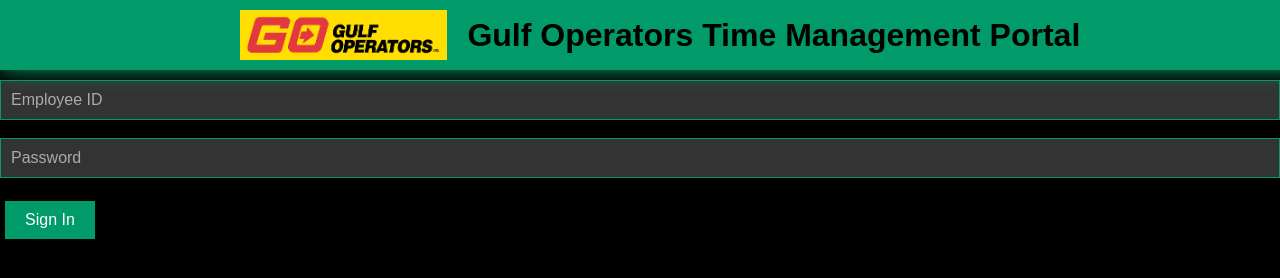
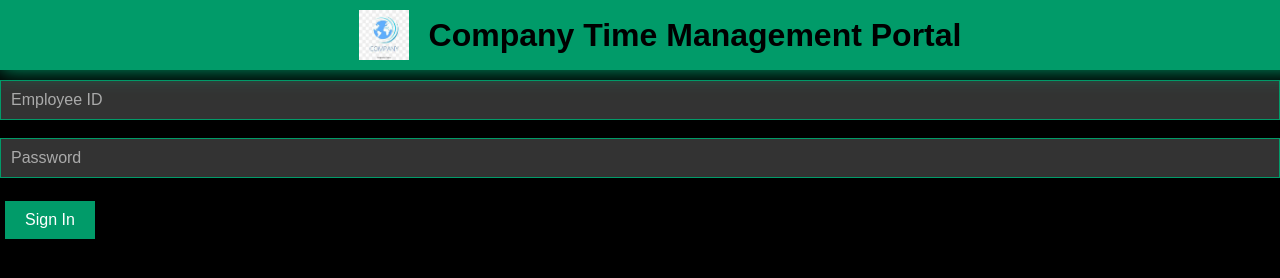
Before and after one commit to daleUrquhart/TimeManager, a React app: page client/public/index.html in a window 1280 px wide. Built offline with nearby package versions, Linux system fonts and the light colour scheme; files whose address does not match are found by name.

Commit message:
updated logo
updated display

```diff
--- a/client/public/index.html
+++ b/client/public/index.html
@@ -2,11 +2,11 @@
 <html lang="en">
 <head>
     <meta charset="utf-8" />
-    <link rel="icon" href="%PUBLIC_URL%/logo.jpg" />
+    <link rel="icon" href="%PUBLIC_URL%/randomLogo.png" />
     <meta name="viewport" content="width=device-width, initial-scale=1" />
     <meta name="theme-color" content="#000000" />
     <meta name="description" content="Web site created using create-react-app" />
-    <link rel="apple-touch-icon" href="%PUBLIC_URL%/logo.png" />
+    <link rel="apple-touch-icon" href="%PUBLIC_URL%/randomLogo.png" />
     <link rel="manifest" href="%PUBLIC_URL%/manifest.json" />
     <link rel="stylesheet" href="%PUBLIC_URL%/styles.css" />
     <title>Time Manager</title>
@@ -14,8 +14,8 @@
 <body>
     <noscript>You need to enable JavaScript to run this app.</noscript>
     <header class="site-header">
-        <img src="%PUBLIC_URL%/logo.png" alt="Company Logo" class="company-logo">
-        <h1 class="company-name">Gulf Operators Time Management Portal</h1>
+        <img src="%PUBLIC_URL%/randomLogo.png" alt="Company Logo" class="company-logo">
+        <h1 class="company-name">Company Time Management Portal</h1>
     </header>
     <div id="root"></div>
 </body>
```
Also changed, not shown: client/public/logo.jpg (deleted), client/public/randomLogo.png (added), 1 other file.
